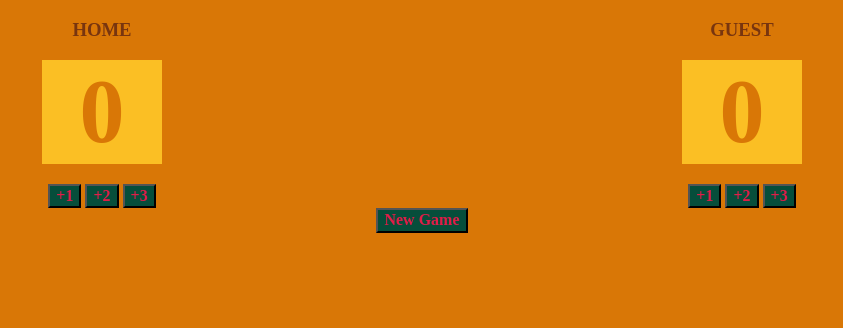
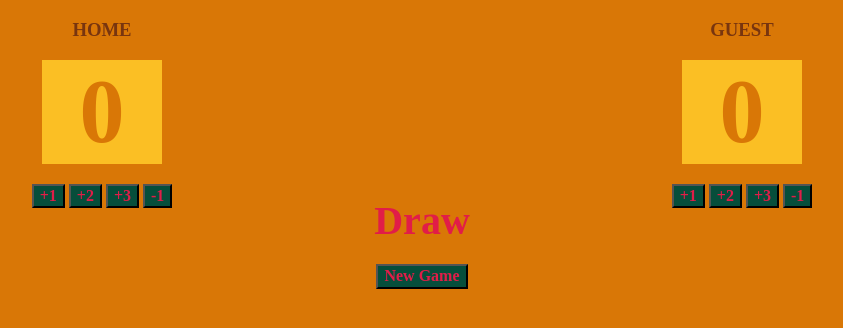
Before and after one commit to gatewaa/game-point, a website built with Vite: page index.html in a window 1280 px wide. Both pictures are taken after a click on the button "New Game". Shown: the whole page, without its empty margins (218-1061 px from the left). Built offline with nearby package versions, Linux system fonts and the light colour scheme.

Commit message:
Add files via upload

```diff
--- a/index.css
+++ b/index.css
@@ -17,8 +17,7 @@ h3{
 }
 
 button{
-    background:
-#064E3B;
+    background:#064E3B;
     color:#E11D48;
     font-weight: bold;
     font-family: 'Times New Roman', Times, serif;
@@ -28,7 +27,7 @@ button{
     font-size: 90px;
     color: #D97706;
     width: 120px;
-    margin: 20px
+    margin: 20px;
 
 }
 .guest{
@@ -36,5 +35,12 @@ button{
     font-size: 90px;
     color: #D97706;
     width: 120px;
-    margin: 20px
+    margin: 20px;
 }
+
+#winner-el{
+    color:#E11D48;
+    font-size: 40px;
+    font-weight: bold;
+    margin: -10px 10px 20px 10px;
+}
--- a/index.html
+++ b/index.html
@@ -12,6 +12,7 @@
                 <button onclick="homeOne()">+1</button>
                 <button onclick="homeTwo()">+2</button>
                 <button onclick="homeThree()">+3</button>
+                <button onclick="hm1()">-1</button>
 
             </div>
             <div>
@@ -20,8 +21,10 @@
                 <button onclick="guestOne()">+1</button>
                 <button onclick="guestTwo()">+2</button>
                 <button onclick="guestThree()">+3</button>
+                <button onclick="gm1()">-1</button>
             </div>
         </div>
+        <p id="winner-el"></p>
         <button onclick="resetZero()">New Game</button>
         <script src="index.js"></script>
     </body>
--- a/index.js
+++ b/index.js
@@ -1,5 +1,6 @@
 let homeEl = document.getElementById("home-el")
 let guestEl = document.getElementById("guest-el")
+let winnerEl = document.getElementById("winner-el")
 let homeScore = 0
 let guestScore = 0
 
@@ -15,6 +16,11 @@ function homeThree(){
     homeScore += 3
     homeEl.textContent=homeScore
 }
+function hm1(){
+    homeScore -=1
+    homeEl.textContent= homeScore
+}
+
 function guestOne(){
     guestScore += 1
     guestEl.textContent=guestScore
@@ -27,9 +33,25 @@ function guestThree(){
     guestScore += 3
     guestEl.textContent=guestScore
 }
+function gm1(){
+    guestScore -=1
+    guestEl.textContent= guestScore
+}
 function resetZero(){
+    detrmine()
     homeEl.textContent=0
     homeScore=0
     guestEl.textContent=0
     guestScore=0
 }
+function detrmine(){
+    if(homeScore < guestScore){
+        winnerEl.innerText = "Guest Wins"
+    }
+    if(homeScore > guestScore){
+    winnerEl.innerText = "Home Wins"
+    }
+    if(homeScore == guestScore){
+    winnerEl.innerText = "Draw"
+    }
+}
--- /dev/null
+++ b/vite.config.js
@@ -0,0 +1,6 @@
+import {defineConfig} from 'vite'
+
+
+export default defineConfig({
+	plugins: []
+})
```
Also changed, not shown: package.json (added, +13 -0 lines).
